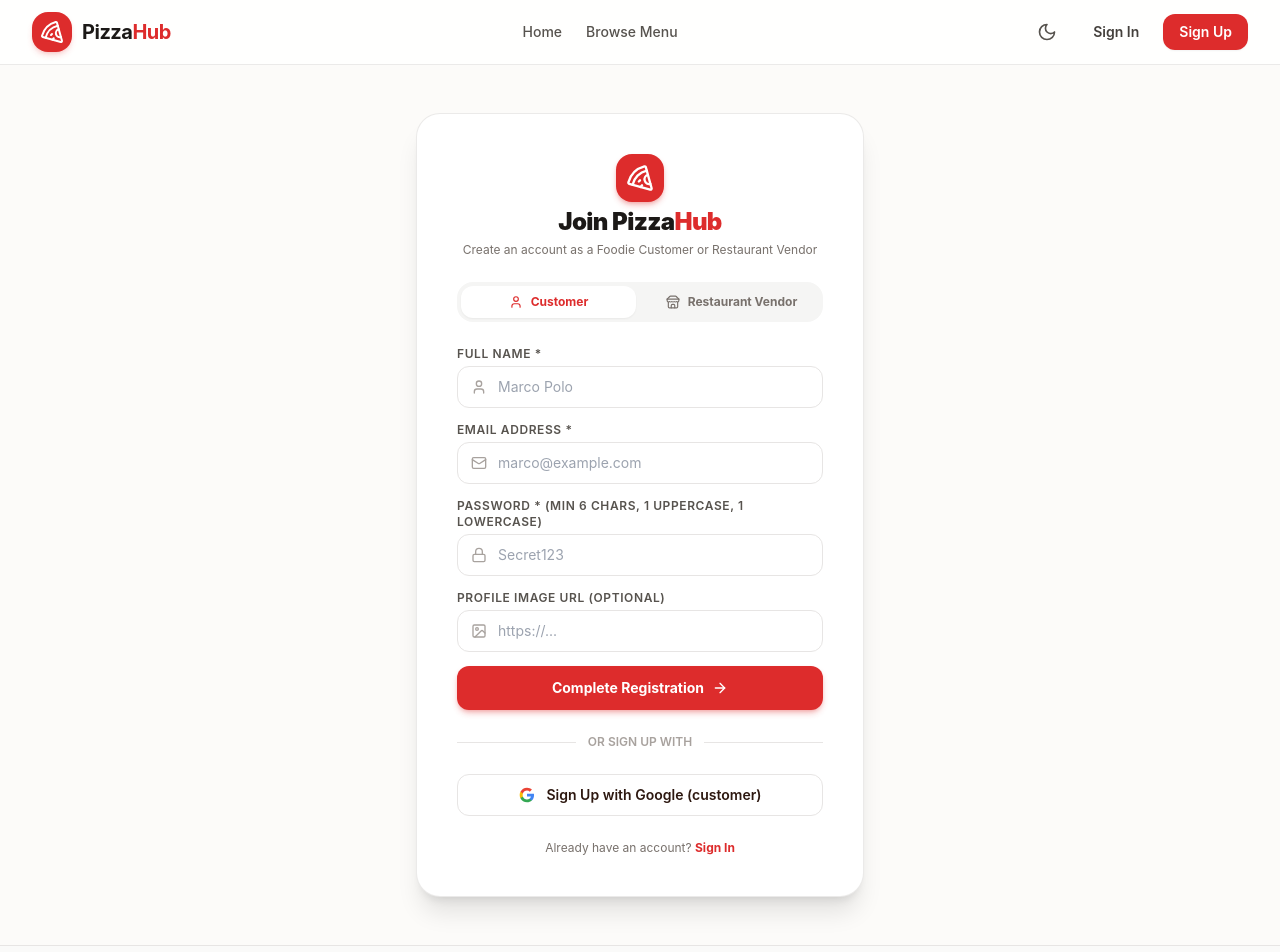
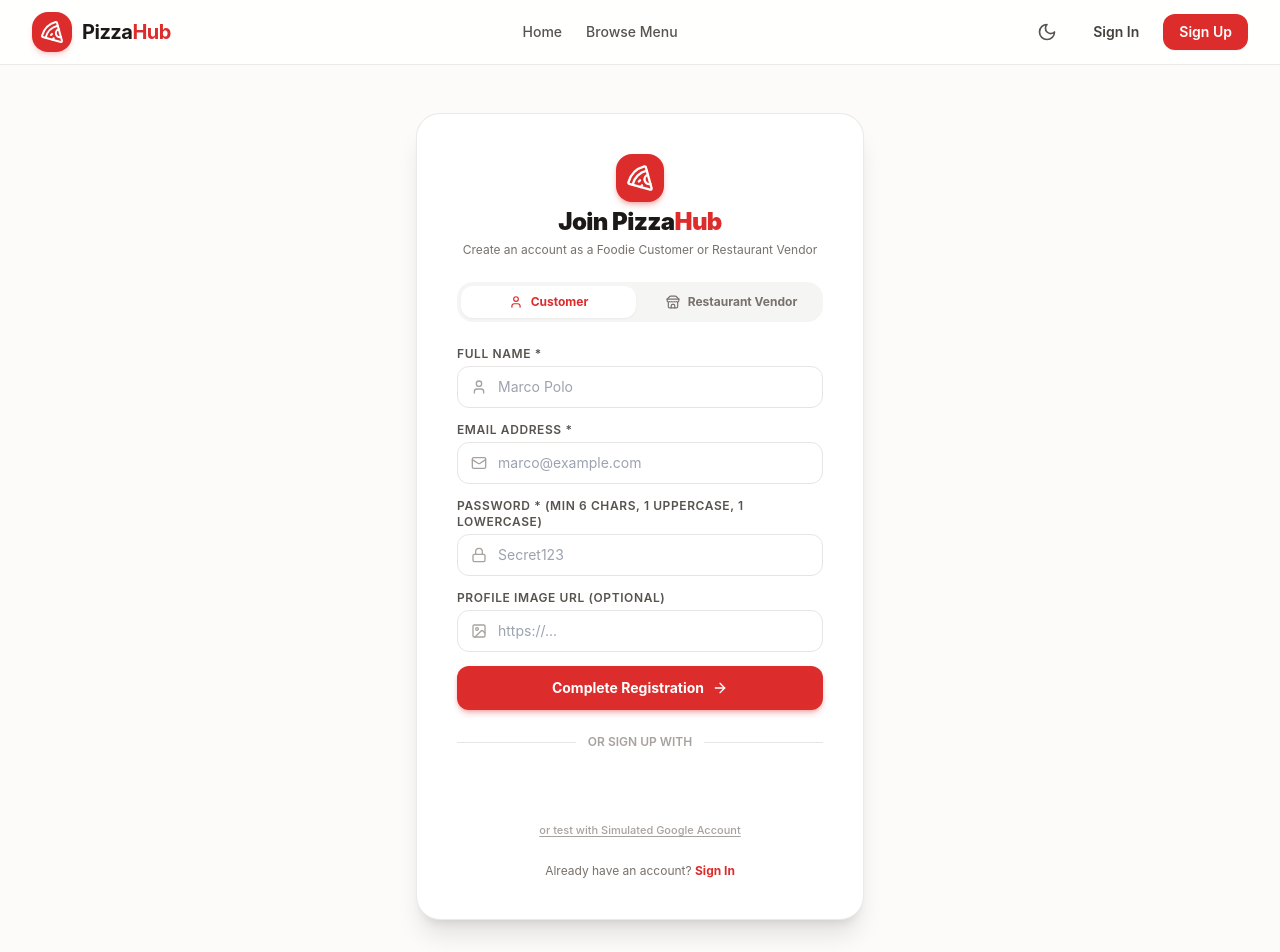
Before and after one commit to nipun-roy/pizzahub-client, a Next.js app: page /sign-up in a window 1280 px wide. Shown: the top 952 px of the page. Built offline with nearby package versions, Linux system fonts and the light colour scheme; no server answers.

Commit message:
feat(auth): integrate official Google OAuth sign-in and sign-up with @react-oauth/google

```diff
--- a/package.json
+++ b/package.json
@@ -14,6 +14,7 @@
     "@radix-ui/react-dropdown-menu": "^2.1.4",
     "@radix-ui/react-select": "^2.1.4",
     "@radix-ui/react-tabs": "^1.1.2",
+    "@react-oauth/google": "^0.13.5",
     "axios": "^1.7.9",
     "better-auth": "^1.1.18",
     "clsx": "^2.1.1",
--- a/src/app/layout.tsx
+++ b/src/app/layout.tsx
@@ -1,6 +1,7 @@
 import type { Metadata } from 'next';
 import './globals.css';
 import { ThemeProvider } from '@/components/common/ThemeProvider';
+import { GoogleAuthProvider } from '@/components/common/GoogleAuthProvider';
 import { Navbar } from '@/components/layout/Navbar';
 import { Footer } from '@/components/layout/Footer';
 import { Toaster } from 'sonner';
@@ -19,10 +20,12 @@ export default function RootLayout({
     <html lang="en" suppressHydrationWarning>
       <body className="min-h-screen flex flex-col antialiased">
         <ThemeProvider attribute="class" defaultTheme="system" enableSystem>
-          <Navbar />
-          <div className="flex-1">{children}</div>
-          <Footer />
-          <Toaster richColors position="top-right" />
+          <GoogleAuthProvider>
+            <Navbar />
+            <div className="flex-1">{children}</div>
+            <Footer />
+            <Toaster richColors position="top-right" />
+          </GoogleAuthProvider>
         </ThemeProvider>
       </body>
     </html>
--- a/src/app/sign-in/page.tsx
+++ b/src/app/sign-in/page.tsx
@@ -7,6 +7,7 @@ import { Pizza, Mail, Lock, ArrowRight } from 'lucide-react';
 import { api } from '@/lib/api';
 import { setAuthSession } from '@/lib/auth-client';
 import { PizzaLoader } from '@/components/common/PizzaLoader';
+import { GoogleAuthButton } from '@/components/common/GoogleAuthButton';
 import { toast } from 'sonner';
 
 function SignInForm() {
@@ -132,19 +133,7 @@ function SignInForm() {
         </div>
       </div>
 
-      <button
-        onClick={handleGoogleLogin}
-        type="button"
-        className="w-full py-2.5 px-4 rounded-xl text-sm font-semibold border border-stone-200 dark:border-stone-800 hover:bg-stone-50 dark:hover:bg-stone-800/80 transition-colors flex items-center justify-center gap-3"
-      >
-        <svg className="w-4 h-4" viewBox="0 0 24 24">
-          <path fill="#4285F4" d="M22.56 12.25c0-.78-.07-1.53-.2-2.25H12v4.26h5.92c-.26 1.37-1.04 2.53-2.21 3.31v2.77h3.57c2.08-1.92 3.28-4.74 3.28-8.09z" />
-          <path fill="#34A853" d="M12 23c2.97 0 5.46-.98 7.28-2.66l-3.57-2.77c-.98.66-2.23 1.06-3.71 1.06-2.86 0-5.29-1.93-6.16-4.53H2.18v2.84C3.99 20.53 7.7 23 12 23z" />
-          <path fill="#FBBC05" d="M5.84 14.09c-.22-.66-.35-1.36-.35-2.09s.13-1.43.35-2.09V7.06H2.18C1.43 8.55 1 10.22 1 12s.43 3.45 1.18 4.94l2.85-2.22.81-.63z" />
-          <path fill="#EA4335" d="M12 5.38c1.62 0 3.06.56 4.21 1.64l3.15-3.15C17.45 2.09 14.97 1 12 1 7.7 1 3.99 3.47 2.18 7.06l3.66 2.84c.87-2.6 3.3-4.52 6.16-4.52z" />
-        </svg>
-        <span>Sign In with Google</span>
-      </button>
+      <GoogleAuthButton returnUrl={returnUrl || undefined} />
 
       {/* Demo Credentials Helper */}
       <div className="p-3 bg-stone-50 dark:bg-stone-800/60 rounded-xl text-xs space-y-1 text-stone-500">
--- a/src/app/sign-up/page.tsx
+++ b/src/app/sign-up/page.tsx
@@ -7,6 +7,7 @@ import { Pizza, Mail, Lock, User, Store, ArrowRight, ShieldCheck, Image as Image
 import { api } from '@/lib/api';
 import { setAuthSession } from '@/lib/auth-client';
 import { UserRole } from '@/types';
+import { GoogleAuthButton } from '@/components/common/GoogleAuthButton';
 import { toast } from 'sonner';
 
 export default function SignUpPage() {
@@ -236,19 +237,7 @@ export default function SignUpPage() {
           </div>
         </div>
 
-        <button
-          onClick={handleGoogleSignUp}
-          type="button"
-          className="w-full py-2.5 px-4 rounded-xl text-sm font-semibold border border-stone-200 dark:border-stone-800 hover:bg-stone-50 dark:hover:bg-stone-800/80 transition-colors flex items-center justify-center gap-3"
-        >
-          <svg className="w-4 h-4" viewBox="0 0 24 24">
-            <path fill="#4285F4" d="M22.56 12.25c0-.78-.07-1.53-.2-2.25H12v4.26h5.92c-.26 1.37-1.04 2.53-2.21 3.31v2.77h3.57c2.08-1.92 3.28-4.74 3.28-8.09z" />
-            <path fill="#34A853" d="M12 23c2.97 0 5.46-.98 7.28-2.66l-3.57-2.77c-.98.66-2.23 1.06-3.71 1.06-2.86 0-5.29-1.93-6.16-4.53H2.18v2.84C3.99 20.53 7.7 23 12 23z" />
-            <path fill="#FBBC05" d="M5.84 14.09c-.22-.66-.35-1.36-.35-2.09s.13-1.43.35-2.09V7.06H2.18C1.43 8.55 1 10.22 1 12s.43 3.45 1.18 4.94l2.85-2.22.81-.63z" />
-            <path fill="#EA4335" d="M12 5.38c1.62 0 3.06.56 4.21 1.64l3.15-3.15C17.45 2.09 14.97 1 12 1 7.7 1 3.99 3.47 2.18 7.06l3.66 2.84c.87-2.6 3.3-4.52 6.16-4.52z" />
-          </svg>
-          <span>Sign Up with Google ({role})</span>
-        </button>
+        <GoogleAuthButton role={role} />
 
         <p className="text-center text-xs text-stone-500">
           Already have an account?{' '}
--- /dev/null
+++ b/src/components/common/GoogleAuthButton.tsx
@@ -0,0 +1,112 @@
+'use client';
+
+import React, { useState } from 'react';
+import { useRouter } from 'next/navigation';
+import { GoogleLogin } from '@react-oauth/google';
+import { api } from '@/lib/api';
+import { setAuthSession } from '@/lib/auth-client';
+import { toast } from 'sonner';
+
+interface GoogleAuthButtonProps {
+  role?: 'customer' | 'vendor';
+  returnUrl?: string;
+  onSuccessRedirect?: (role: string) => void;
+}
+
+export function GoogleAuthButton({
+  role = 'customer',
+  returnUrl,
+  onSuccessRedirect,
+}: GoogleAuthButtonProps) {
+  const router = useRouter();
+  const [loading, setLoading] = useState(false);
+
+  const handleSuccess = async (credentialResponse: any) => {
+    if (!credentialResponse.credential) {
+      toast.error('Google Sign-In failed: No credential received');
+      return;
+    }
+
+    setLoading(true);
+    try {
+      const res = await api.post('/auth/google', {
+        credential: credentialResponse.credential,
+        role,
+      });
+
+      if (res.data.success) {
+        setAuthSession(res.data.token, res.data.user);
+        toast.success(`Welcome to PizzaHub, ${res.data.user.name}!`);
+
+        if (onSuccessRedirect) {
+          onSuccessRedirect(res.data.user.role);
+        } else if (returnUrl) {
+          router.push(returnUrl);
+        } else {
+          router.push(`/dashboard/${res.data.user.role}`);
+        }
+      }
+    } catch (err: any) {
+      toast.error(err.response?.data?.message || 'Google authentication failed');
+    } finally {
+      setLoading(false);
+    }
+  };
+
+  const handleDemoGoogle = async () => {
+    setLoading(true);
+    try {
+      const demoEmail = `google.foodie.${Date.now().toString().slice(-4)}@gmail.com`;
+      const demoName = 'Google Foodie User';
+
+      const res = await api.post('/auth/google', {
+        email: demoEmail,
+        name: demoName,
+        image: 'https://images.unsplash.com/photo-1535713875002-d1d0cf377fde?auto=format&fit=crop&w=150&q=80',
+        role,
+      });
+
+      if (res.data.success) {
+        setAuthSession(res.data.token, res.data.user);
+        toast.success(`Signed in as ${res.data.user.name}`);
+        if (onSuccessRedirect) {
+          onSuccessRedirect(res.data.user.role);
+        } else if (returnUrl) {
+          router.push(returnUrl);
+        } else {
+          router.push(`/dashboard/${res.data.user.role}`);
+        }
+      }
+    } catch (err: any) {
+      toast.error('Demo Google login failed');
+    } finally {
+      setLoading(false);
+    }
+  };
+
+  return (
+    <div className="w-full flex flex-col items-center gap-2">
+      <div className="w-full flex justify-center overflow-hidden rounded-xl">
+        <GoogleLogin
+          onSuccess={handleSuccess}
+          onError={() => toast.error('Google Sign-In dialog closed or failed')}
+          useOneTap={false}
+          theme="outline"
+          size="large"
+          width="100%"
+          text="continue_with"
+          shape="circle"
+        />
+      </div>
+
+      <button
+        type="button"
+        onClick={handleDemoGoogle}
+        disabled={loading}
+        className="text-[11px] font-medium text-stone-400 hover:text-stone-600 dark:hover:text-stone-300 transition-colors underline underline-offset-2"
+      >
+        or test with Simulated Google Account
+      </button>
+    </div>
+  );
+}
--- /dev/null
+++ b/src/components/common/GoogleAuthProvider.tsx
@@ -0,0 +1,12 @@
+'use client';
+
+import React from 'react';
+import { GoogleOAuthProvider } from '@react-oauth/google';
+
+const clientId =
+  process.env.NEXT_PUBLIC_GOOGLE_CLIENT_ID ||
+  '987371447787-v2posuctid61ijjqndmgoq35215qoqc6.apps.googleusercontent.com';
+
+export function GoogleAuthProvider({ children }: { children: React.ReactNode }) {
+  return <GoogleOAuthProvider clientId={clientId}>{children}</GoogleOAuthProvider>;
+}
```
Also changed, not shown: 1 other file (tests, documents, lock files or other folders).
